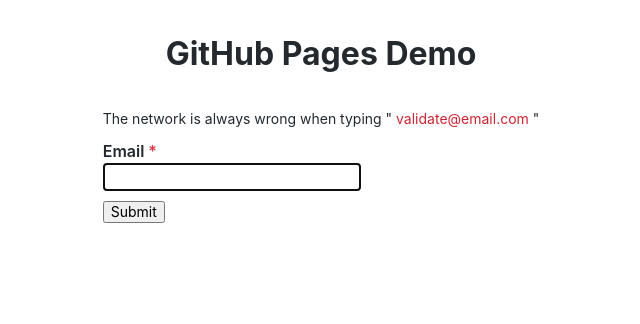
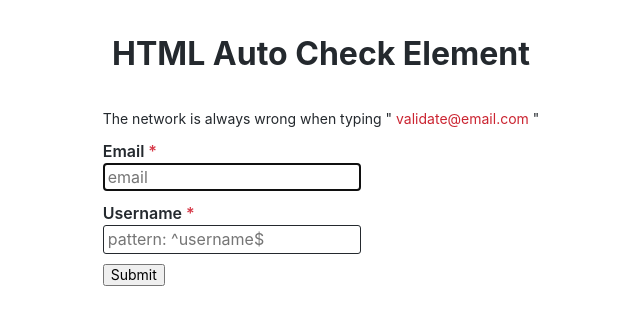
Before and after one commit to meshareL/html-auto-check-element, a plain HTML site: page index.html in a window 1280 px wide. Shown: the whole page, without its empty margins (319-959 px from the left). Drawn offline with Linux system fonts and the light colour scheme.

Commit message:
update index.html

```diff
--- a/index.html
+++ b/index.html
@@ -2,13 +2,19 @@
 <html lang="zh-CN">
 <head>
 	<meta charset="utf-8">
-	<title>GitHub Pages</title>
+	<meta http-equiv="X-UA-Compatible" content="IE=edge,chrome=1">
+    <meta http-equiv="Content-Type" content="text/html; charset=utf-8">
+    <meta name="renderer" content="webkit">
+    <meta name="viewport" content="width=device-width,initial-scale=1.0">
+
+	<title>HTML Auto Check Element</title>
+	<meta name="description" value="HTMLAutoCheckElement demo">
 
 	<link rel="stylesheet" href="./static/css/normalize.css">
 	<link rel="stylesheet" href="./static/css/index.css">
 </head>
 <body>
-	<h1 style="text-align: center; margin: 30px 0;">GitHub Pages Demo</h1>
+	<h1 style="text-align: center; margin: 30px 0;">HTML Auto Check Element</h1>
 
 	<div class="forms">
 		<form autocomplete="off">
@@ -16,9 +22,14 @@
 				<span class="text-red">validate@email.com</span>
 				"
 			</p>
-			<auto-check class="form-group required" href="/existed" msg='{"typeMismatch": "type mismatch", "valueMissing": "value missing", "all": "enter the correct email"}'>
+			<auto-check class="form-group required" href="/existed" msg='{"typeMismatch": "type mismatch", "valueMissing": "value missing"}'>
 				<label for="mail">Email</label>
-				<input id="mail" class="form-control" name="email" required autofocus type="email">
+				<input id="mail" class="form-control" name="email" placeholder="email" required autofocus type="email">
+				<p class="state"></p>
+			</auto-check>
+			<auto-check class="form-group required" msg='{"valueMissing": "value missing", "patternMismatch": "pattern mismatch"}'>
+				<label for="username">Username</label>
+				<input id="username" class="form-control" name="username" placeholder="pattern: ^username$" pattern="^username$" required type="text">
 				<p class="state"></p>
 			</auto-check>
 			<button type="submit">Submit</button>
```
